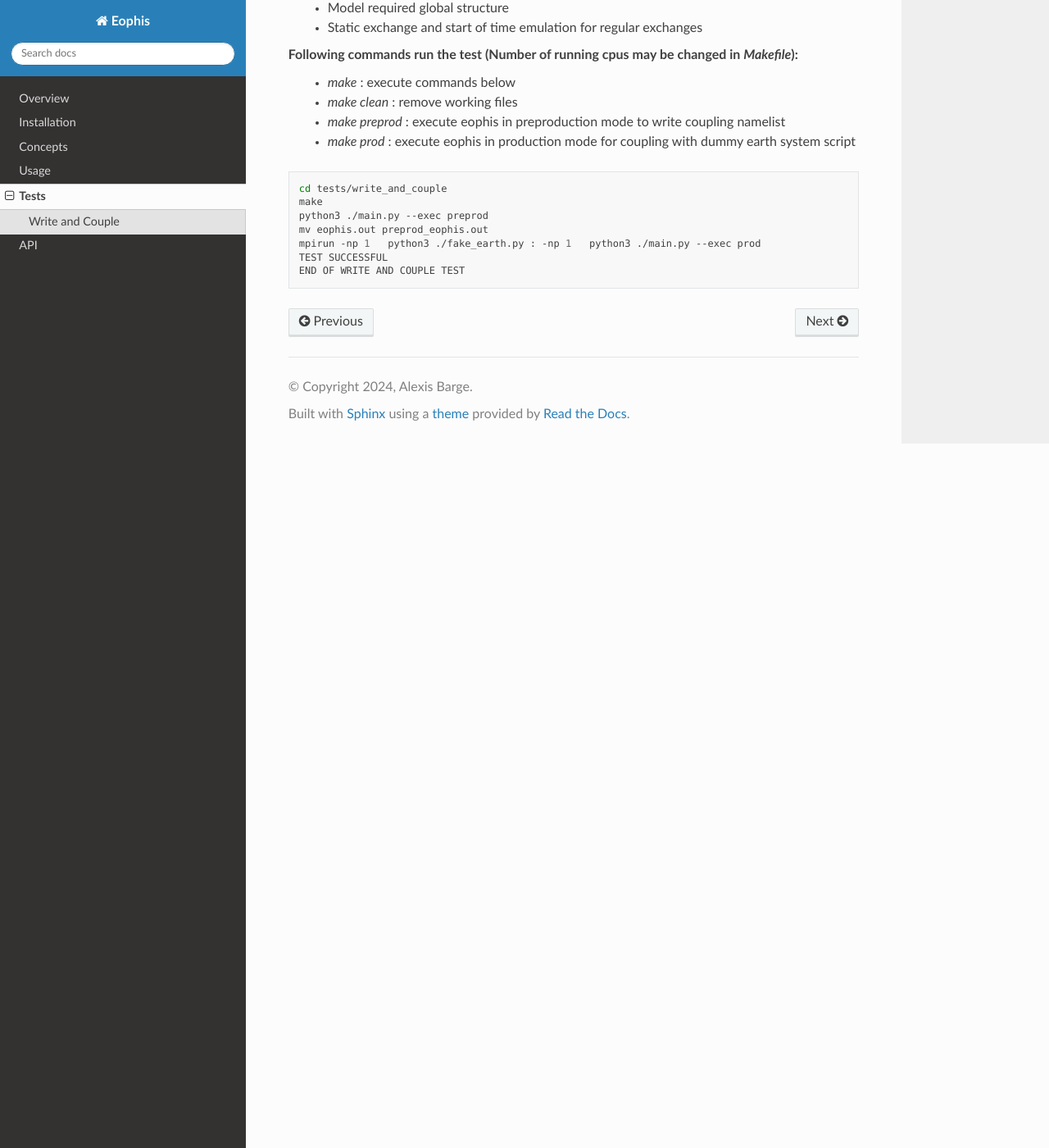
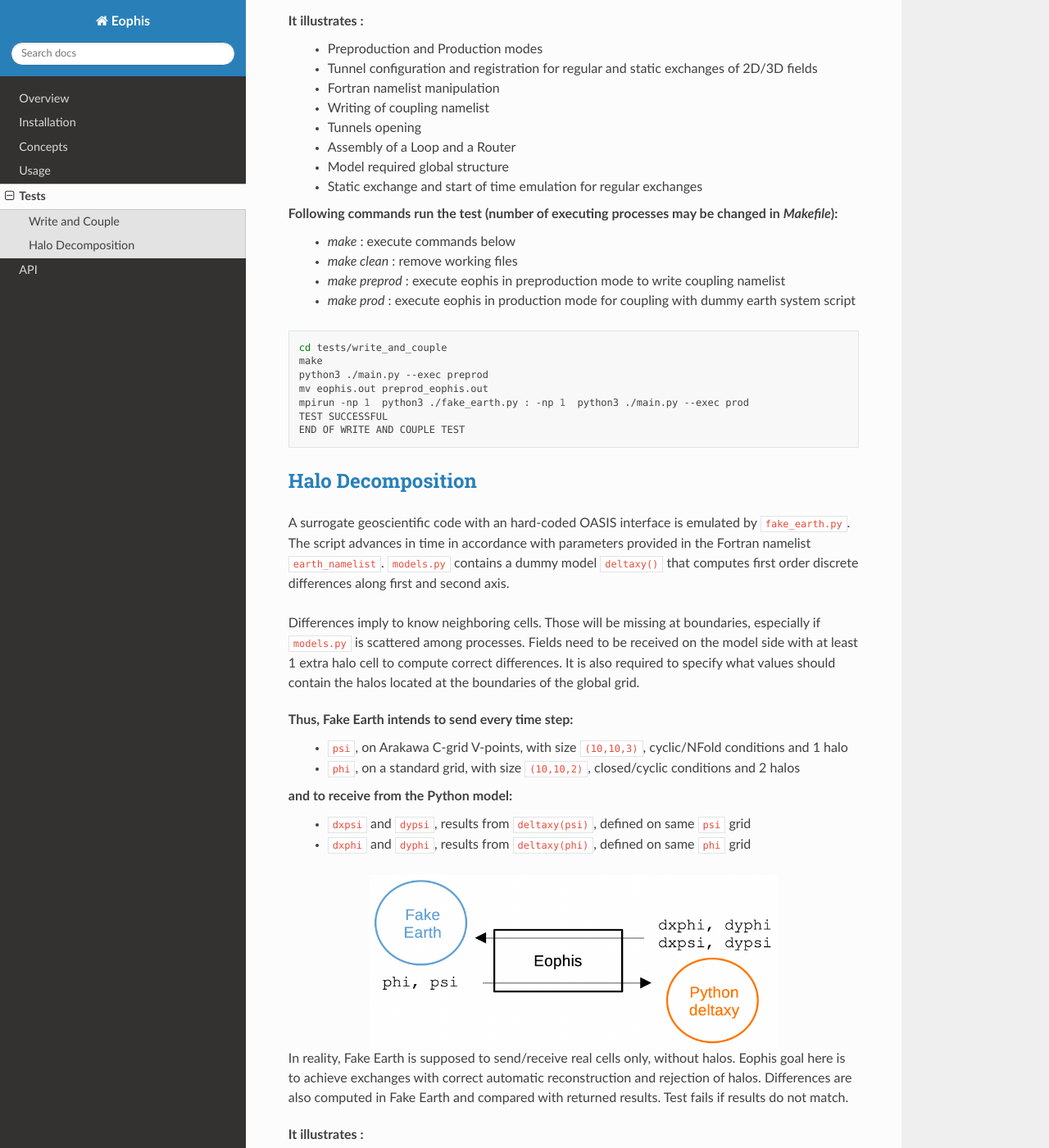
Before and after one commit to meom-group/eophis, a Sphinx documentation site: the page built from docs/source/tests.rst, in a window 1280 px wide and 1400 px high, scrolled down 1000 px. Shown: the whole window at 82% size. Built offline with Sphinx 7.4.7 and the Read the Docs theme 2.0.0, drawn with Linux system fonts in a browser that asks for light colours; some of the changed text lies outside the part shown.

Commit message:
docstrings and docs for tests

```diff
--- a/docs/source/tests.rst
+++ b/docs/source/tests.rst
@@ -1,28 +1,34 @@
 Tests
 =====
 
-A collection of operating tests for continuous integration and demonstration purposes is provided in the repository. This section describes their purposes and how to use them.
+A collection of operating tests for continuous integration and demonstration purposes is provided in the repository. This section describes what they are trying to achieve and how to use them.
 
 
 `Write and Couple <https://github.com/meom-group/eophis/tree/main/tests/write_and_couple>`_
------------------
+-------------------------------------------------------------------------------------------
 
-A surrogate geoscientific code with an OASIS interface is emulated by ``fake_earth.py``.
+A surrogate geoscientific code with an hard-coded OASIS interface is emulated by ``fake_earth.py``.
 The script advances in time in accordance with parameters provided in the Fortran namelist ``earth_namelist``.
-``models.py`` contains a dummy model ``add_100()`` that we wish to deploy within "Fake Earth". The deployment through OASIS is done with Eophis in ``main.py``.
+``models.py`` contains a dummy model ``add_100()`` that we wish to deploy within Fake Earth.
 
-"Fake Earth" intends to send:
-    - one 2D time-evolving field named ``sst`` at a hourly frequency, on grid ``(720,603)``
-    - one 3D time-evolving field named ``svt`` at a daily frequency, on grid ``(720,603,3)``
-    - one fixed metric field named ``msk`` on the same ``sst`` grid
+
+Fake Earth intends to send:
+    - one 2D time-evolving field ``sst``, with a hourly frequency, on grid ``(720,603)``
+    - one 3D time-evolving field ``svt``, with a daily frequency, on grid ``(720,603,3)``
+    - one fixed metric field ``msk``, only once, on same ``sst`` grid
 and to receive from the Python model:
-    - one field ``sst_var`` computed from ``sst`` with the same dimensions
-    - one field ``svt_var`` computed from ``svt`` with the same dimensions
+    - one field ``sst_var``, computed from ``sst``, with same dimensions
+    - one field ``svt_var``, computed from ``svt``, with same dimensions
 
+
+Eophis script ``main.py`` aims to write coupling namelist, configure OASIS interface for ``models.py``, and orchestrate connexions between exchanged data and ``add_100()``.
 
 .. image:: images/write_and_couple_pipeline.png
    :width: 550px
    :align: center
+
+
+In addition to ``add_100()``, Fake Earth adds 0.2 to ``sst`` and 0.5 to ``svt`` every time step. Given the number of time steps and exchanges, final values are theoretically known. Test is successful if final ``sst`` and ``svt`` correspond to theory, meaning that coupling and exchanges have been performed correctly, with right frequencies.
 
 
 It illustrates :
@@ -35,7 +41,7 @@ It illustrates :
     - Model required global structure
     - Static exchange and start of time emulation for regular exchanges
 
-Following commands run the test (Number of running cpus may be changed in *Makefile*):
+Following commands run the test (number of executing processes may be changed in *Makefile*):
     - `make` : execute commands below
     - `make clean` : remove working files
     - `make preprod` : execute eophis in preproduction mode to write coupling namelist
@@ -48,6 +54,55 @@ Following commands run the test (Number of running cpus may be changed in *Makef
     make
     python3 ./main.py --exec preprod
     mv eophis.out preprod_eophis.out
-    mpirun -np 1   python3 ./fake_earth.py : -np 1   python3 ./main.py --exec prod
+    mpirun -np 1  python3 ./fake_earth.py : -np 1  python3 ./main.py --exec prod
     TEST SUCCESSFUL
     END OF WRITE AND COUPLE TEST
+
+
+
+
+`Halo Decomposition <https://github.com/meom-group/eophis/tree/main/tests/halo_decomposition>`_
+-----------------------------------------------------------------------------------------------
+
+A surrogate geoscientific code with an hard-coded OASIS interface is emulated by ``fake_earth.py``.
+The script advances in time in accordance with parameters provided in the Fortran namelist ``earth_namelist``. ``models.py`` contains a dummy model ``deltaxy()`` that computes first order discrete differences along first and second axis.
+
+Differences imply to know neighboring cells. Those will be missing at boundaries, especially if ``models.py`` is scattered among processes. Fields need to be received on the model side with at least 1 extra halo cell to compute correct differences. It is also required to specify what values should contain the halos located at the boundaries of the global grid.
+
+Thus, Fake Earth intends to send every time step:
+    - ``psi``, on Arakawa C-grid V-points, with size ``(10,10,3)``, cyclic/NFold conditions and 1 halo
+    - ``phi``, on a standard grid, with size ``(10,10,2)``, closed/cyclic conditions and 2 halos
+and to receive from the Python model:
+    - ``dxpsi`` and ``dypsi``, results from ``deltaxy(psi)``, defined on same ``psi`` grid
+    - ``dxphi`` and ``dyphi``, results from ``deltaxy(phi)``, defined on same ``phi`` grid
+
+
+.. image:: images/halo_decomposition_pipeline.png
+   :width: 500px
+   :align: center
+
+
+In reality, Fake Earth is supposed to send/receive real cells only, without halos. Eophis goal here is to achieve exchanges with correct automatic reconstruction and rejection of halos. Differences are also computed in Fake Earth and compared with returned results. Test fails if results do not match.
+
+
+It illustrates :
+    - Definition of user-defined grids with halos
+    - Definition of grids with different boundary conditions
+    - Definition of exchanges with different grids within the same Tunnel
+
+Following commands run the test (Number of running cpus may be changed in *Makefile*):
+    - `make` : execute commands below
+    - `make clean` : remove working files
+    - `make preprod` : execute eophis in preproduction mode to write coupling namelist
+    - `make prod` : execute eophis in production mode for coupling with dummy earth system script
+
+
+.. code-block:: bash
+
+    cd tests/halo_decomposition
+    make
+    python3 ./main.py --exec preprod
+    mv eophis.out preprod_eophis.out
+    mpirun -np 1  python3 ./fake_earth.py : -np 1  python3 ./main.py --exec prod
+    TEST SUCCESSFUL
+    END OF HALO DECOMPOSITION TEST
```
Also changed, not shown: docs/source/images/halo_decomposition_pipeline.png (added), 7 other files.
